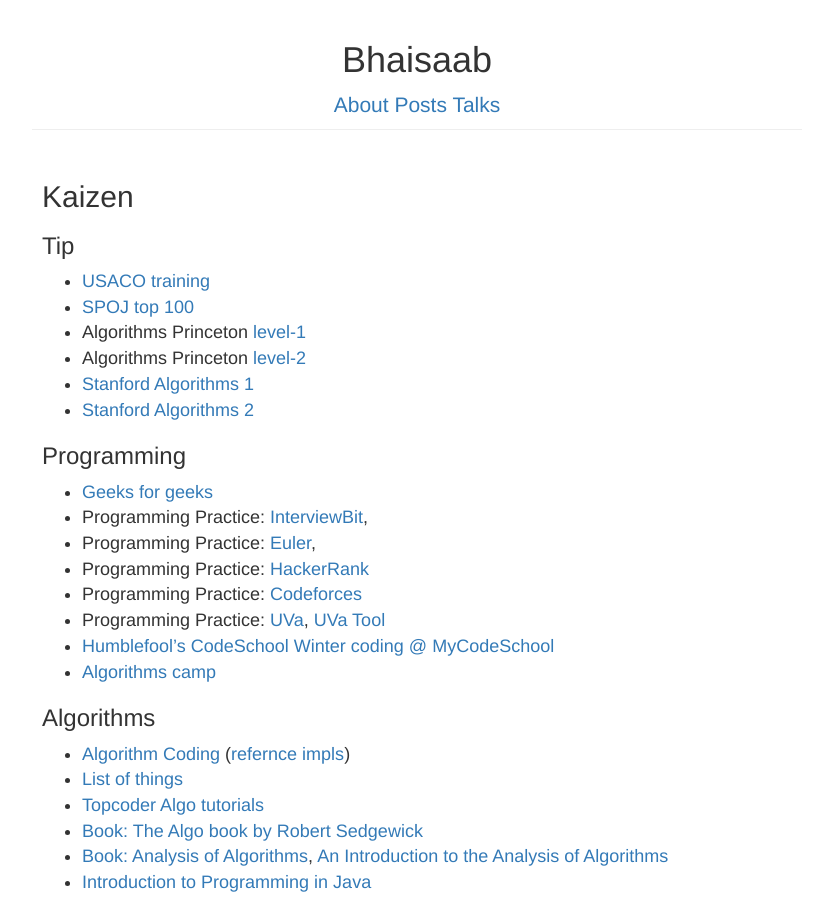
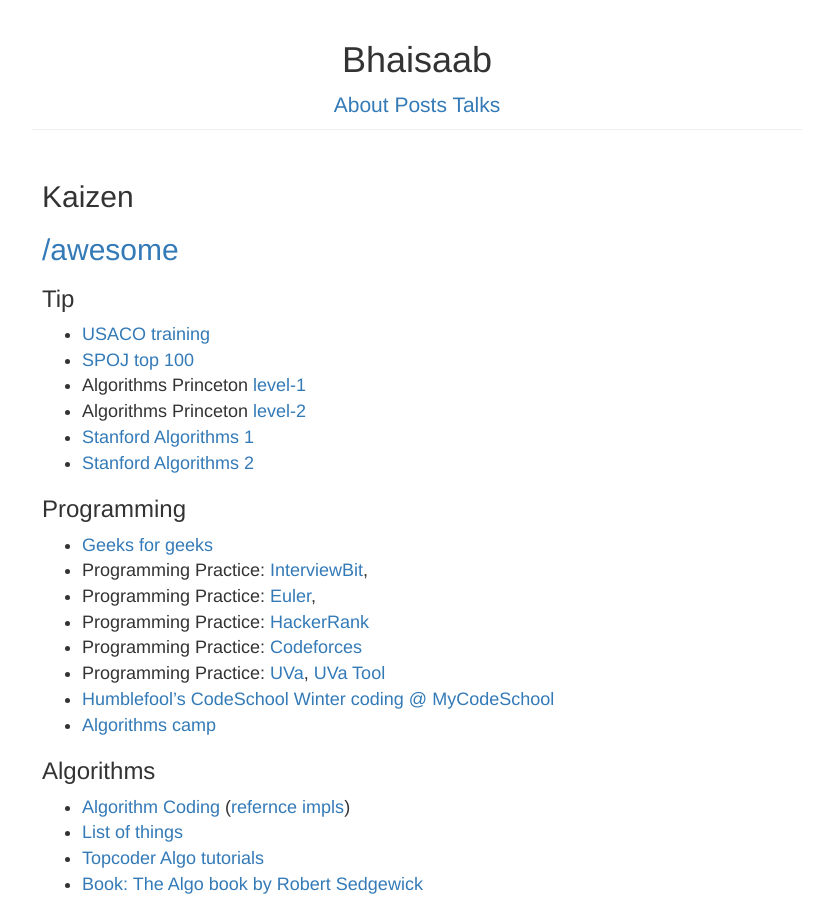
Before and after one commit to rohityadavcloud/rohityadavcloud.github.io, a Jekyll site: the page built from k/index.markdown, in a window 1280 px wide and 900 px high. Shown: the whole window, without its empty margins (223-1056 px from the left). Built offline with Jekyll 4.4.1, drawn with Linux system fonts in a browser that asks for light colours.

Commit message:
kup;
Signed-off-by: Rohit Yadav <rohit.yadav@shapeblue.com>

```diff
--- a/k/index.markdown
+++ b/k/index.markdown
@@ -3,6 +3,8 @@
 layout: page
 title: Kaizen
 ---
+
+##[/awesome](https://github.com/sindresorhus/awesome)
 
 ### Tip
 
```
